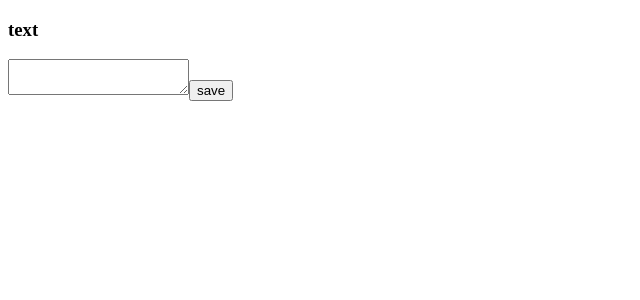
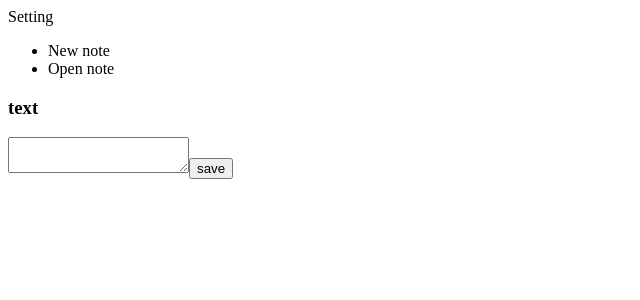
Before and after one commit to Avazkhon/myNote, a React (Create React App) app: page / in a window 1280 px wide. Shown: the top 300 px of the page, without its empty margins (0-640 px from the left). Built offline with nearby package versions, Linux system fonts and the light colour scheme.

Commit message:
wip #setting: new method new note

```diff
--- a/src/actions/index.js
+++ b/src/actions/index.js
@@ -1,9 +1,9 @@
-import { SAVE_NOTE } from '../constants/index';
+import { CREATE_NEW_NOTE } from '../constants/index';
 
-export function saveNote(id, text, range) {
+export function createNewNote(id, text, range) {
 	return (
 		{
-			type: SAVE_NOTE,
+			type: CREATE_NEW_NOTE,
 			id,
 			text,
 			range,
--- a/src/components/Main.js
+++ b/src/components/Main.js
@@ -1,6 +1,6 @@
 import React, { Component } from 'react';
 import { connect } from 'react-redux';
-import { saveNote } from '../actions/index'
+import { createNewNote } from '../actions/index'
 
 
 class Main extends Component {
@@ -8,8 +8,28 @@ class Main extends Component {
 		super(props);
 		this.state = {
 			chengeTetx: '',
+			chengeTetxId: null,
+			setting: [
+				{
+					id: 1,
+					title: 'New note',
+				},
+				{
+					id: 2,
+					title: 'Open note',
+				}
+			]
 		}
+	}
 
+	componentWillReceiveProps(nexProps) {
+		const {
+			chengeTetx,
+			chengeTetxId,
+		} = this.state;
+		if (chengeTetxId) {
+			this.openNote(chengeTetxId)
+		}
 	}
 
 	handleChenge = (event) => {
@@ -19,25 +39,64 @@ class Main extends Component {
 	}
 
 	handleSave = () => {
-		const id = Date.now();
-		const text = this.state.chengeTetx;
-		this.props.saveNote(id, text)
-		this.setState({chengeTetx: ''});
+		// const id = Date.now();
+		// const text = this.state.chengeTetx;
+		// this.props.saveNote(id, text)
+		// this.setState({chengeTetx: ''});
 
 	}
 
+	handleCreateNewNote = () => {
+		const id = Date.now();
+		this.props.createNewNote(id, '')
+
+		this.setState({
+				chengeTetxId: id,
+			});
+
+		}
+
+		openNote = (id) => {
+			const note = this.props.note.find(item => {
+				return item.id === id;
+			})
+
+			this.setState({
+					chengeTetx: note.text,
+					chengeTetxId: null,
+				});
+		}
+
+
 	render () {
 		const {
-			note
+			note,
 		} = this.props;
 
 		const {
-			chengeTetx
+			chengeTetx,
+			setting,
+			chengeTetxId,
 		} = this.state;
-
 
 		return (
 			<div>
+				<div>
+					<div>Setting</div>
+						<ul>
+							{
+								setting.map((item) => {
+									return (
+										<li key={item.id} onClick={this.handleCreateNewNote}>
+											{item.title}
+										</li>
+									)
+								})
+							}
+						</ul>
+					<div>
+					</div>
+				</div>
 				<h3>text</h3>
 				<textarea name="chengeTetx" value={chengeTetx} onChange={this.handleChenge}/>
 				<input type='button' value='save' onClick={this.handleSave}/>
@@ -52,5 +111,5 @@ function mapStateToProps(state) {
 }
 
 export default connect(mapStateToProps, {
-	saveNote,
+	createNewNote,
 })(Main);
--- a/src/constants/index.js
+++ b/src/constants/index.js
@@ -1 +1 @@
-export const SAVE_NOTE = 'SAVE_NOTE';
+export const CREATE_NEW_NOTE = 'CREATE_NEW_NOTE';
--- a/src/reducers/note.js
+++ b/src/reducers/note.js
@@ -1,4 +1,4 @@
-import { SAVE_NOTE } from '../constants/index';
+import { CREATE_NEW_NOTE } from '../constants/index';
 
 let initState = [
 	{
@@ -16,7 +16,7 @@ let initState = [
 ]
 
 export function note(state = initState, action) {
-	if (action.type === SAVE_NOTE) {
+	if (action.type === CREATE_NEW_NOTE) {
 		return [
 		...state,
 			{
```
Also changed, not shown: 1 other file (tests, documents, lock files or other folders).
